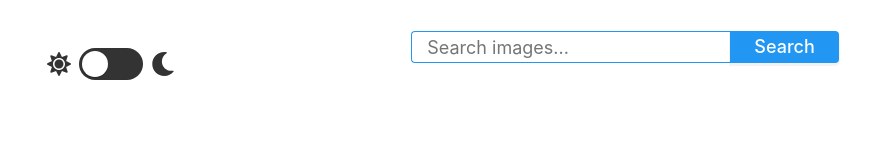
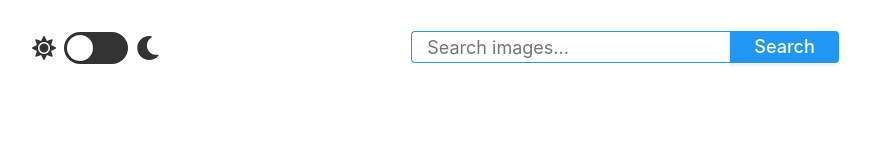
Before and after one commit to besha2vox/goit-js-hw-11, a website built with Parcel: page src/index.html in a window 1280 px wide. Shown: the whole page, without its empty margins (15-885 px from the left). Built offline with nearby package versions, Linux system fonts and the light colour scheme; what simplelightbox would draw is missing.

Commit message:
Update _theme-switcher.scss

```diff
--- a/src/sass/_theme-switcher.scss
+++ b/src/sass/_theme-switcher.scss
@@ -1,8 +1,8 @@
 .theme-switch {
   display: flex;
   align-items: center;
-  top: 30px;
-  left: 39px;
+  top: 14px;
+  left: 24px;
   position: absolute;
   z-index: 1;
   border-radius: 50em;
```
